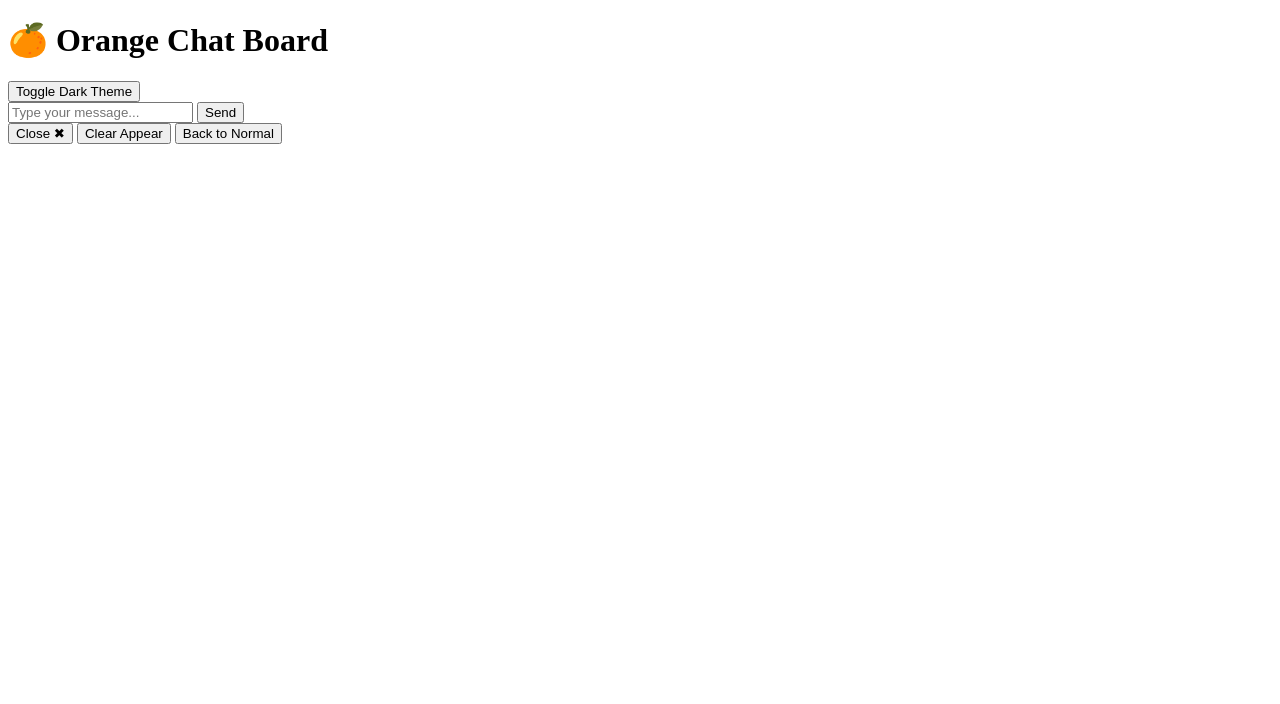
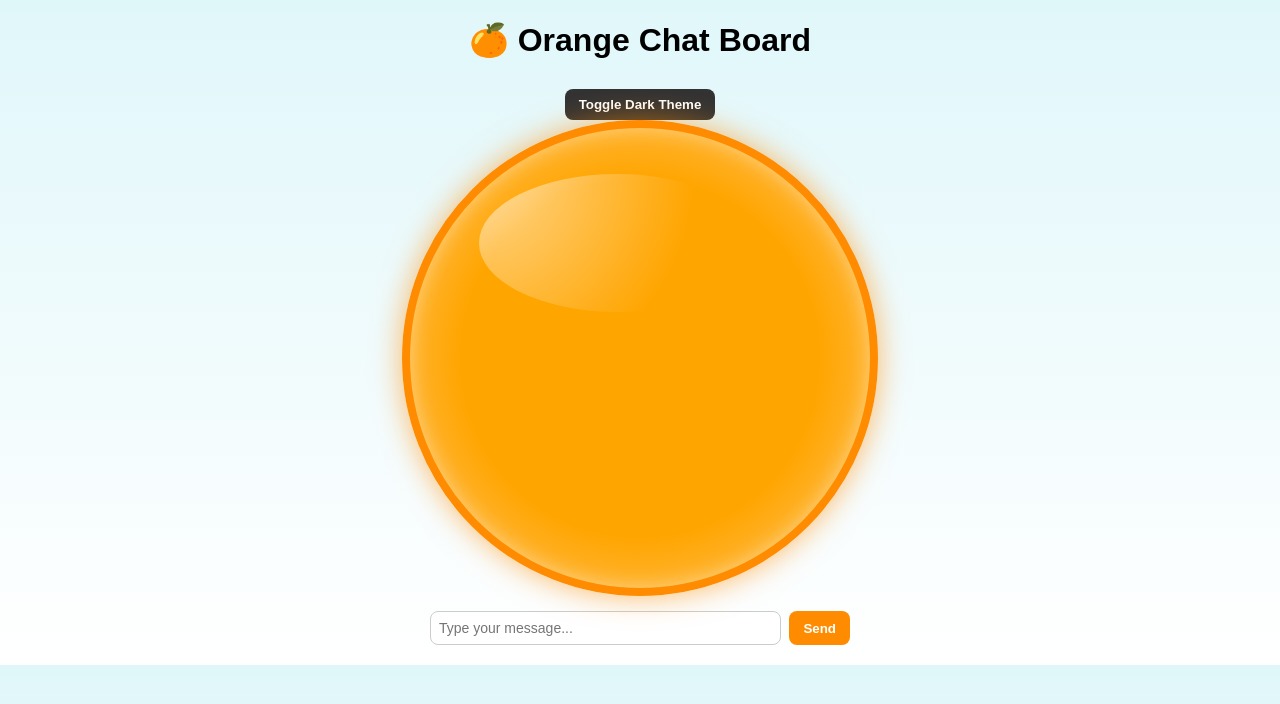
Before and after one commit to sunayanapamula-gif/chat-api, a Flask app: page / in a window 1280 px wide. Shown: the top 704 px of the page. Run offline with Flask 3, Linux system fonts and the light colour scheme.

Commit message:
Update index.html

```diff
--- a/templates/index.html
+++ b/templates/index.html
@@ -4,7 +4,114 @@
     <title>🍊 Orange Chat Board</title>
     <meta name="viewport" content="width=device-width, initial-scale=1.0">
     <style>
-        /* ... all your CSS from before (chat bubble, sparkles, tiny dots, code panel) ... */
+        body {
+            font-family: Arial, sans-serif;
+            margin: 20px;
+            background: linear-gradient(to bottom, #e0f7fa, #ffffff);
+            text-align: center;
+            transition: background 0.5s ease;
+        }
+        h1 { margin-bottom: 15px; }
+
+        #chat-box {
+            border: 8px solid #ff8c00;
+            border-radius: 50%;
+            background: radial-gradient(circle at center, #ffa500 55%, #ffcc80 100%);
+            width: 420px; height: 420px; margin: auto; padding: 20px;
+            overflow-y: auto; color: #333; position: relative;
+            box-shadow: 0 0 30px rgba(255,140,0,0.6), inset 0 0 20px rgba(255,255,255,0.4);
+            transition: background 0.5s ease, box-shadow 0.5s ease;
+        }
+
+        .glossy {
+            position: absolute;
+            top: 10%; left: 15%;
+            width: 60%; height: 30%;
+            background: radial-gradient(circle at top left, rgba(255,255,255,0.8), transparent 70%);
+            border-radius: 50%;
+            opacity: 0.7;
+            pointer-events: none;
+        }
+
+        .user {
+            background: #ff7043; color: #fff; padding: 8px 12px;
+            border-radius: 16px; margin: 8px auto; text-align: right;
+            font-size: 14px; display: block; max-width: 80%;
+            box-shadow: 0 2px 6px rgba(0,0,0,0.2);
+        }
+        .ai {
+            background: #fff3e0; color: #222; padding: 8px 12px;
+            border-radius: 16px; margin: 8px auto; text-align: left;
+            font-size: 14px; display: block; max-width: 80%;
+            box-shadow: 0 2px 6px rgba(0,0,0,0.2);
+        }
+        .typing { font-style: italic; color: #ff8c00; margin: 6px auto; text-align: left; display: block; }
+
+        #input-box { margin-top: 15px; display: flex; gap: 8px; max-width: 420px; margin-left: auto; margin-right: auto; }
+        #message { flex: 1; padding: 8px; border-radius: 8px; border: 1px solid #ccc; font-size: 14px; }
+        button { padding: 8px 14px; background: #ff8c00; color: #fff; border: none; border-radius: 8px; cursor: pointer; font-weight: bold; }
+        button:hover { background: #e67e22; }
+
+        #theme-btn {
+            margin-top: 15px;
+            background: #333;
+            color: #fff;
+        }
+
+        #code-panel {
+            position: fixed; top: 0; left: -500px; width: 400px; height: 100%;
+            background: #2d2d2d; color: #f8f8f2; box-shadow: 4px 0 12px rgba(0,0,0,0.3);
+            padding: 20px; overflow-y: auto; transition: all 0.6s ease; opacity: 0; z-index: 999;
+        }
+        #code-panel.show { left: 0; opacity: 1; }
+        #close-btn, #normal-btn, #clear-btn {
+            background: #ff8c00; color: #fff; border: none; padding: 6px 12px;
+            border-radius: 6px; cursor: pointer; font-weight: bold; margin: 5px;
+        }
+        #close-btn:hover, #normal-btn:hover, #clear-btn:hover { background: #e67e22; }
+
+        pre { background: #1e1e1e; padding: 12px; border-radius: 8px; font-size: 13px;
+            font-family: Consolas, monospace; text-align: left; white-space: pre-wrap; word-wrap: break-word; line-height: 1.4; }
+
+        /* Dark theme styles */
+        body.dark {
+            background: #121212;
+            color: #eee;
+        }
+        body.dark #chat-box {
+            background: radial-gradient(circle at center, #222 55%, #444 100%);
+            box-shadow: 0 0 40px rgba(255,255,255,0.3), inset 0 0 20px rgba(255,255,255,0.2);
+        }
+        body.dark .ai { background: #333; color: #fff; }
+        body.dark .user { background: #ff5722; }
+
+        /* Stars shimmer with rainbow glow and drift */
+        .star {
+            position: absolute;
+            border-radius: 50%;
+            animation: twinkle 3s infinite ease-in-out, rainbowGlow 6s infinite linear, drift 10s infinite alternate ease-in-out;
+            pointer-events: none;
+        }
+
+        @keyframes twinkle {
+            0% { transform: scale(0.5); opacity: 0.3; }
+            50% { transform: scale(1.4); opacity: 1; }
+            100% { transform: scale(0.5); opacity: 0.3; }
+        }
+
+        @keyframes rainbowGlow {
+            0%   { background: radial-gradient(circle, red 60%, transparent 100%); box-shadow: 0 0 6px red, 0 0 12px red; }
+            20%  { background: radial-gradient(circle, orange 60%, transparent 100%); box-shadow: 0 0 6px orange, 0 0 12px orange; }
+            40%  { background: radial-gradient(circle, yellow 60%, transparent 100%); box-shadow: 0 0 6px yellow, 0 0 12px yellow; }
+            60%  { background: radial-gradient(circle, green 60%, transparent 100%); box-shadow: 0 0 6px green, 0 0 12px green; }
+            80%  { background: radial-gradient(circle, blue 60%, transparent 100%); box-shadow: 0 0 6px blue, 0 0 12px blue; }
+            100% { background: radial-gradient(circle, violet 60%, transparent 100%); box-shadow: 0 0 6px violet, 0 0 12px violet; }
+        }
+
+        @keyframes drift {
+            from { transform: translate(0, 0); }
+            to   { transform: translate(20px, -20px); }
+        }
     </style>
 </head>
 <body>
@@ -16,15 +123,13 @@
         <button onclick="sendMessage()">Send</button>
     </div>
 
-    <!-- Code Panel -->
     <div id="code-panel">
         <button id="close-btn" onclick="closeCode()">Close ✖</button>
         <button id="clear-btn" onclick="clearAppear()">Clear Appear</button>
         <button id="normal-btn" onclick="backToNormal()">Back to Normal</button>
         <pre id="code-content"></pre>
     </div>
-
-    <script>
+        <script>
         const msgInput = document.getElementById("message");
         const chatBox = document.getElementById("chat-box");
 
@@ -45,11 +150,11 @@
 
             const typingBubble = document.createElement("div");
             typingBubble.className = "typing";
-            typingBubble.innerHTML = "🤖 AI is generating...";
+            typingBubble.innerHTML = "🤖 AI is thinking...";
             chatBox.appendChild(typingBubble);
-            chatBox.scrollTop = chatBox.scrollHeight;
+                        chatBox.scrollTop = chatBox.scrollHeight;
 
-            // Call Flask proxy at /chat
+            // Call Flask backend
             fetch("/chat", {
                 method: "POST",
                 headers: { "Content-Type": "application/json" },
@@ -71,7 +176,6 @@
             })
             .catch(err => {
                 chatBox.removeChild(typingBubble);
-
                 const aiBubble = document.createElement("div");
                 aiBubble.className = "ai";
                 aiBubble.innerHTML = "⚠️ Error contacting AI: " + err.message;
@@ -80,19 +184,23 @@
             });
         }
 
-        // Code panel functions
         function generateCode(userRequest) {
             const codePanel = document.getElementById("code-panel");
             const codeContent = document.getElementById("code-content");
             codeContent.textContent = userRequest;
             codePanel.classList.add("show");
         }
-        function closeCode() { document.getElementById("code-panel").classList.remove("show"); }
+
+        function closeCode() {
+            document.getElementById("code-panel").classList.remove("show");
+        }
+
         function clearAppear() {
             const codePanel = document.getElementById("code-panel");
             codePanel.style.opacity = "0";
             setTimeout(() => { codePanel.style.opacity = "1"; }, 600);
         }
+
         function backToNormal() {
             const codePanel = document.getElementById("code-panel");
             const codeContent = document.getElementById("code-content");
@@ -101,31 +209,25 @@
             codePanel.style.opacity = "0";
         }
 
-        // Tiny dots + sparkles
-        function addTinyDots() {
-            document.querySelectorAll(".tiny-dot").forEach(d => d.remove());
-            for (let i = 0; i < 20; i++) {
-                const dot = document.createElement("div");
-                dot.className = "tiny-dot";
-                dot.style.top = Math.random() * 380 + "px";
-                dot.style.left = Math.random() * 380 + "px";
-                dot.style.animationDelay = (Math.random() * 3) + "s";
-                document.getElementById("chat-box").appendChild(dot);
-            }
-        }
+        // Dark theme toggle with rainbow glowing drifting stars
         function toggleTheme() {
             document.body.classList.toggle("dark");
-            document.querySelectorAll(".sparkle").forEach(s => s.remove());
+            document.querySelectorAll(".star").forEach(s => s.remove());
+
             if (document.body.classList.contains("dark")) {
-                for (let i = 0; i < 12; i++) {
-                    const sparkle = document.createElement("div");
-                    sparkle.className = "sparkle";
-                    sparkle.style.top = Math.random() * 380 + "px";
-                    sparkle.style.left = Math.random() * 380 + "px";
-                    sparkle.style.animationDelay = (Math.random() * 2) + "s";
-                    document.getElementById("chat-box").appendChild(sparkle);
+                for (let i = 0; i < 25; i++) {
+                    const star = document.createElement("div");
+                    star.className = "star";
+                    star.style.top = Math.random() * 380 + "px";
+                    star.style.left = Math.random() * 380 + "px";
+
+                    const size = (Math.random() * 3 + 2);
+                    star.style.width = size + "px";
+                    star.style.height = size + "px";
+
+                    star.style.animationDelay = (Math.random() * 3) + "s";
+                    document.getElementById("chat-box").appendChild(star);
                 }
-                addTinyDots();
             }
         }
     </script>
```
